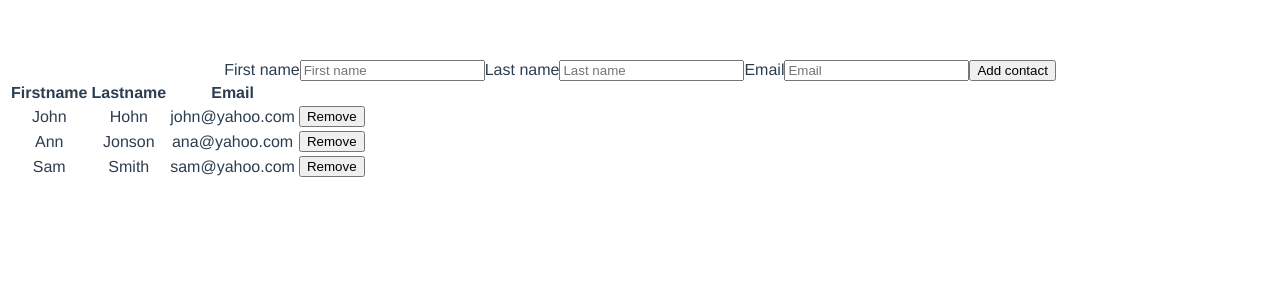
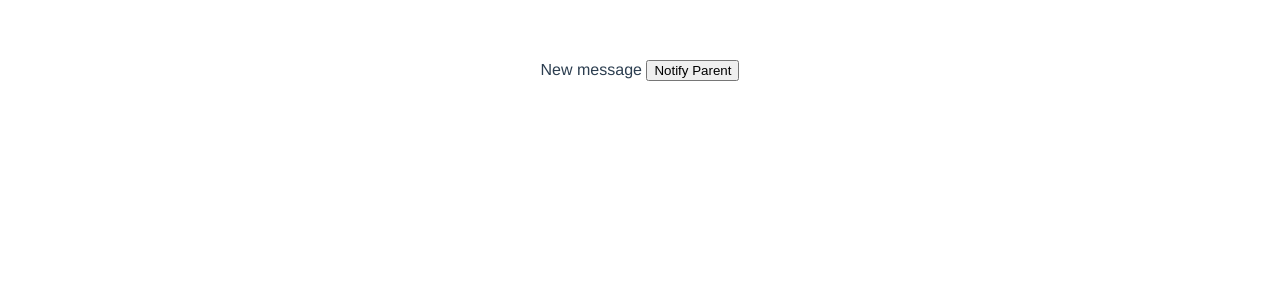
Before and after one commit to brankaDakic10/vue_myProject, a Vue app: page / in a window 1280 px wide. Shown: the top 300 px of the page. Built offline with nearby package versions, Linux system fonts and the light colour scheme.

Commit message:
Added PropsExample

```diff
--- a/src/App.vue
+++ b/src/App.vue
@@ -1,18 +1,40 @@
 <template>
   <div id="app">
 
-    <ContactsList/>
+   <PropsExample :message=" message"
+     @notify-parent="handleNotifyParent"/>
   </div>
 </template>
 
 <script>
 import ContactsList from './components/ContactsList.vue'
+import PropsExample from './components/PropsExample.vue'
 
 export default {
   name: 'app',
   components: {
-   ContactsList
+   ContactsList,
+   PropsExample
+  },
+
+  data(){
+    return{
+    message:'Hello,world!'
+    }
+  },
+  created(){
+ setTimeout(()=> {
+    this.message ="New message"
+    }, 3000)
+
   }
+  ,
+  methods:{
+    handleNotifyParent(message){
+      this.message=message
+    }
+  }
+
 }
 </script>
 
--- /dev/null
+++ b/src/components/PropsExample.vue
@@ -0,0 +1,23 @@
+<template>
+  <div >
+   {{message}}
+ <button @click='notifyParent'> Notify Parent</button>
+  </div>
+</template>
+
+<script>
+export default {
+  props:['message'],
+  methods:{
+
+   notifyParent(){
+       this.$emit('notify-parent','Hello from child component')
+   }
+
+
+  }
+}
+</script>
+
+<style>
+</style>
```
